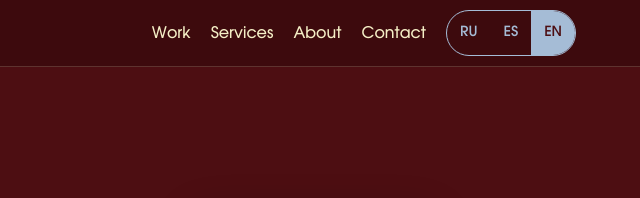
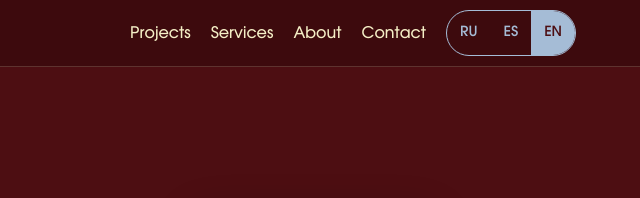
Before and after one commit to anastasiia-portfolio/anastasiia-portfolio.github.io, a plain HTML site: page index.html in a window 1280 px wide. Shown: the top 198 px of the page, 640-1280 px from the left. Drawn offline with nearby package versions, Linux system fonts and the light colour scheme.

Commit message:
Update index.html

```diff
--- a/index.html
+++ b/index.html
@@ -367,13 +367,13 @@ es: {
   cl: ["WhatsApp", "Telegram", "Email", "LinkedIn"]
 },
 en: {
-  name: "Anastasiia", nWork: "Work", nSvc: "Services", nAbout: "About", nContact: "Contact",
+  name: "Anastasiia", nWork: "Projects", nSvc: "Services", nAbout: "About", nContact: "Contact",
   role: "Reels, UGC & video for brands",
   lead: "I write, shoot and edit short and long-form videos for brands in English, Spanish and Russian.",
   cta1: "See my work", cta2: "Message me on WhatsApp",
   wa: "Hi Anastasiia! I've seen your portfolio and would like to discuss a project.",
   f1: "Instagram followers for Relocant.es in 7 months", f2: "YouTube subscribers for Relocant.es, with monetization unlocked", f3: "reels with over a million views on my blog",
-  workT: "Work", fmtV: "Vertical: Reels, TikTok, Shorts", fmtH: "Horizontal: YouTube, targeted ads, podcasts",
+  workT: "Projects", fmtV: "Vertical: Reels, TikTok, Shorts", fmtH: "Horizontal: YouTube, targeted ads, podcasts",
   sOff: "Sound off", sOn: "Sound on",
   dream: "My dream is my own YouTube show for the Spanish-speaking market",
   svcT: "How I can help",
```
